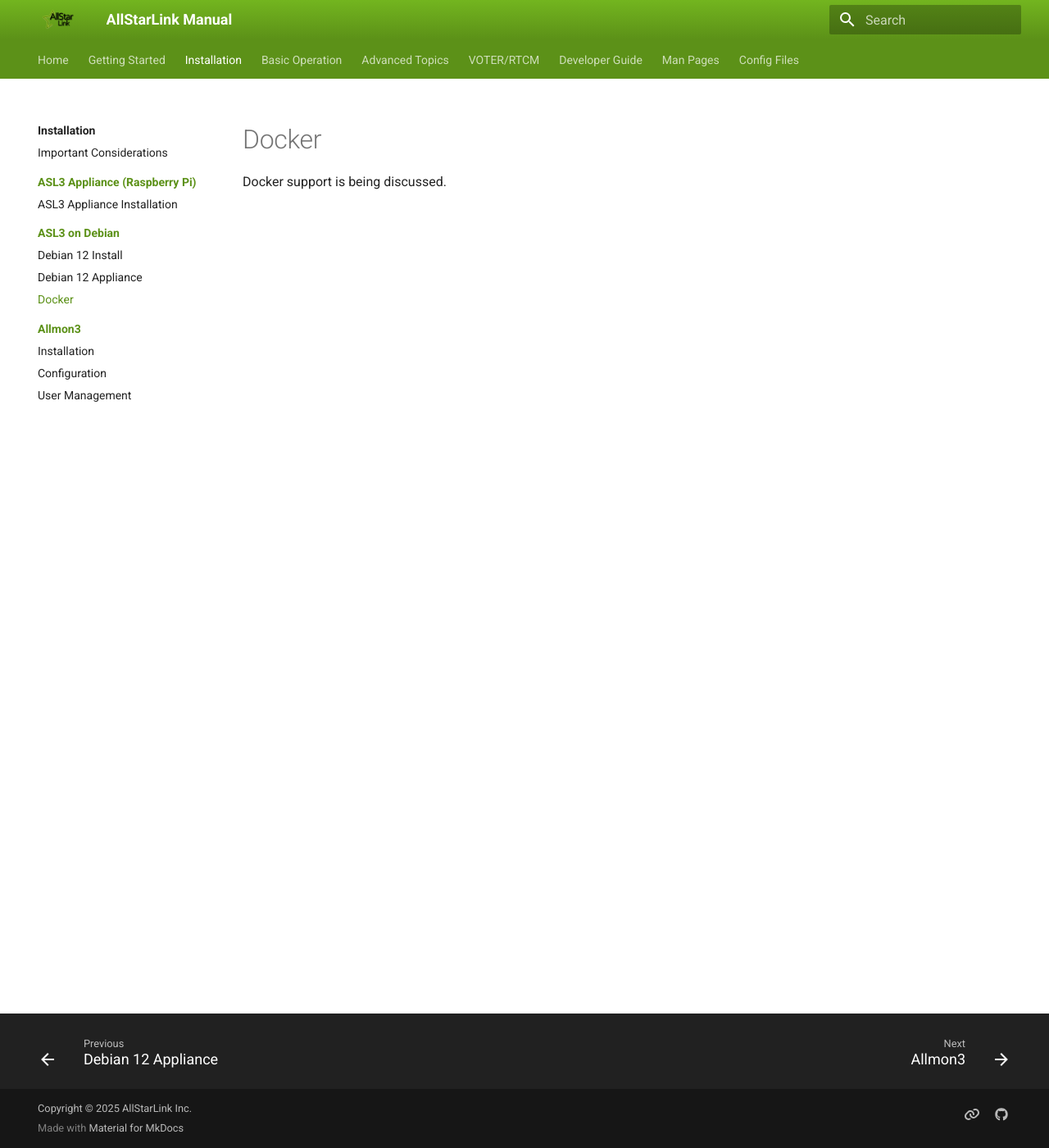
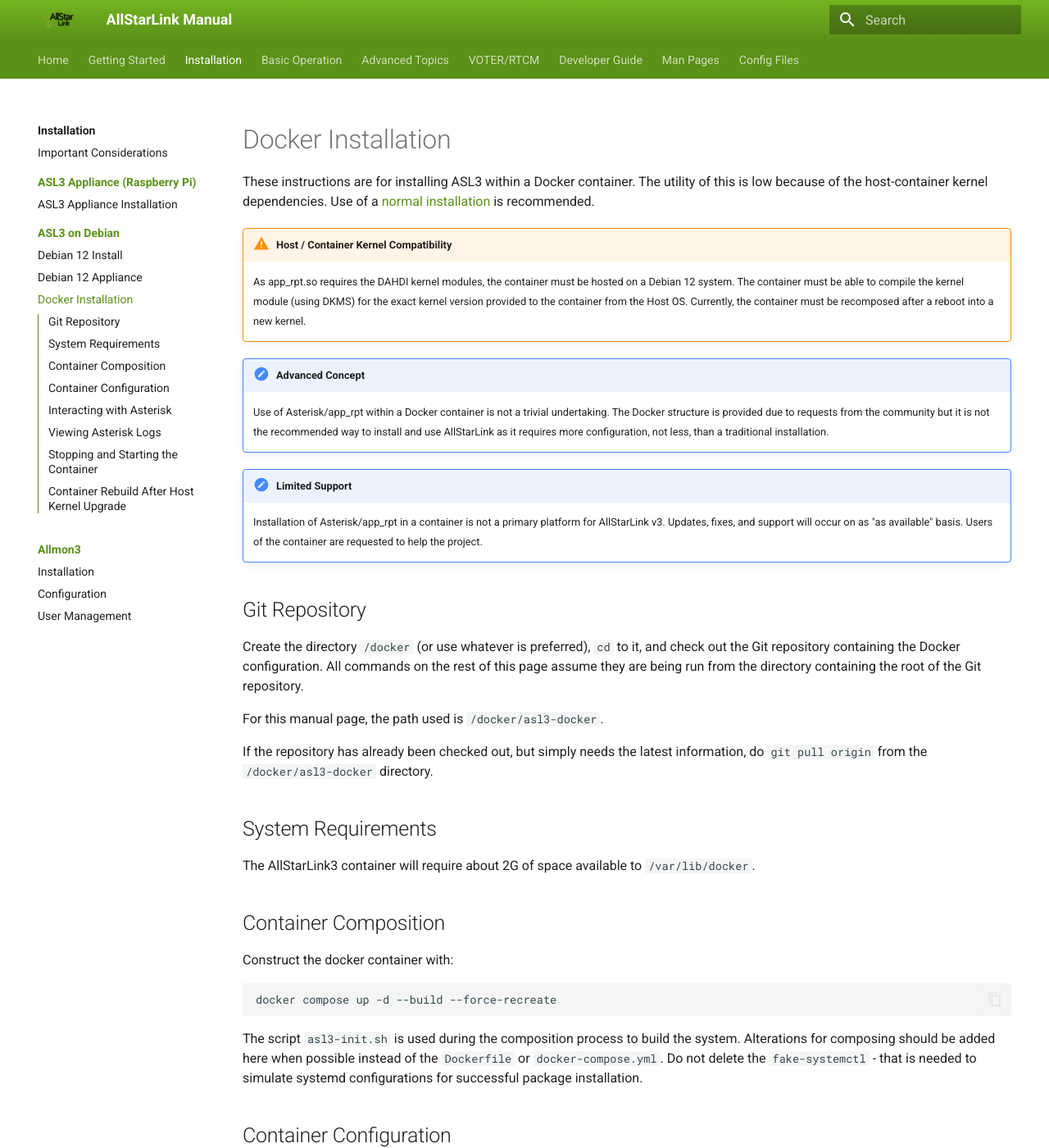
Before and after one commit to AllStarLink/ASL3-Manual, an MkDocs documentation site: the page built from docs/install/debian/docker.md, in a window 1280 px wide and 1400 px high. Shown: the whole window at 82% size. Built offline with MkDocs 1.6.1 and Material for MkDocs 9.7.7, drawn with Linux system fonts in a browser that asks for light colours; some of the changed text lies outside the part shown.

Commit message:
add real docker directions (#142)
* add real docker directions

````diff
--- a/docs/install/debian/docker.md
+++ b/docs/install/debian/docker.md
@@ -1,2 +1,102 @@
-# Docker
-Docker support is being discussed.
+# Docker Installation
+These instructions are for installing ASL3 within a Docker container. The
+utility of this is low because of the host-container kernel dependencies.
+Use of a [normal installation](install.md) is recommended.
+
+!!! warning "Host / Container Kernel Compatibility"
+    As app_rpt.so requires the DAHDI kernel modules, the container must be
+    hosted on a Debian 12 system. The container must be able to compile the
+    kernel module (using DKMS) for the exact kernel version provided to
+    the container from the Host OS. Currently, the container must be
+    recomposed after a reboot into a new kernel.
+
+!!! note "Advanced Concept"
+    Use of Asterisk/app_rpt within a Docker container is not a trivial
+    undertaking. The Docker structure is provided due to requests from the
+    community but it is not the recommended way to install and use
+    AllStarLink as it requires more configuration, not less, than
+    a traditional installation.
+
+!!! note "Limited Support"
+    Installation of Asterisk/app_rpt in a container is not a primary
+    platform for AllStarLink v3. Updates, fixes, and support will
+    occur on as "as available" basis. Users of the container are
+    requested to help the project.
+
+## Git Repository
+Create the directory `/docker` (or use whatever is preferred), `cd` to it,
+and check out the Git repository containing the Docker configuration.
+All commands on the rest of this page assume they are being run from
+the directory containing the root of the Git repository.
+
+For this manual page, the path used is `/docker/asl3-docker`.
+
+If the repository has already been checked out, but simply needs the latest
+information, do `git pull origin` from the `/docker/asl3-docker` directory.
+
+## System Requirements
+The AllStarLink3 container will require about 2G of space available
+to `/var/lib/docker`.
+
+## Container Composition
+Construct the docker container with:
+
+```bash
+docker compose up -d --build --force-recreate
+```
+
+The script `asl3-init.sh` is used during the composition process to build the
+system. Alterations for composing should be added here when possible
+instead of the `Dockerfile` or `docker-compose.yml`. Do not delete
+the `fake-systemctl` - that is needed to simulate systemd configurations for
+successful package installation.
+
+## Container Configuration
+Configuration of Asterisk/ASL3 within the container is best done using
+the `asl-menu` program. This is invoked with:
+
+```bash
+docker exec -it allstarlink3 asl-menu
+```
+
+!!! warning "Restarting Asterisk for Config Changes"
+    Due to the workings of containers, the "Restart Asterisk" functions
+    of asl-menu do not work. Changes make to the configuration
+    requires a container restart - `docker restart allstarlink3`.
+    It is possible to use the Asterisk command `rpt restart` to reload
+    app_rpt but that is not always reliable.
+
+## Interacting with Asterisk
+Interacting with asterisk in the container is done using `asterisk-cli.sh`:
+
+```bash
+docker exec -it allstarlink3 /asl3/asterisk-cli.sh
+```
+
+## Viewing Asterisk Logs
+Logs are viewed with `docker logs allstarlink3`.
+
+## Stopping and Starting the Container
+After the `docker compose` command, the container will be running
+with the initial configuration of Asterisk and app_rpt. The following
+commands may be used to manage the container:
+
+* `docker stop allstarlink3` - Stops the container
+* `docker start allstarlink3` - Starts the container
+* `docker restart allstarlink3` - Restart the container (effectively a stop/start)
+
+The container will start on boot of the Host OS unless otherwise configured.
+
+## Container Rebuild After Host Kernel Upgrade
+As stated above, the container must be managed in lock-step with the underlying
+kernel of the host operating system. After the kernel of the host has been
+upgraded, the container must be upgraded as well. The easiest way to do this
+is simply top stop and recompose the container:
+
+```bash
+docker stop allstarlink3
+docker compose up -d --build --force-recreate
+```
+
+Upon start after the recomposition, DAHDI will be installed and working
+for the upgraded kernel.
````
